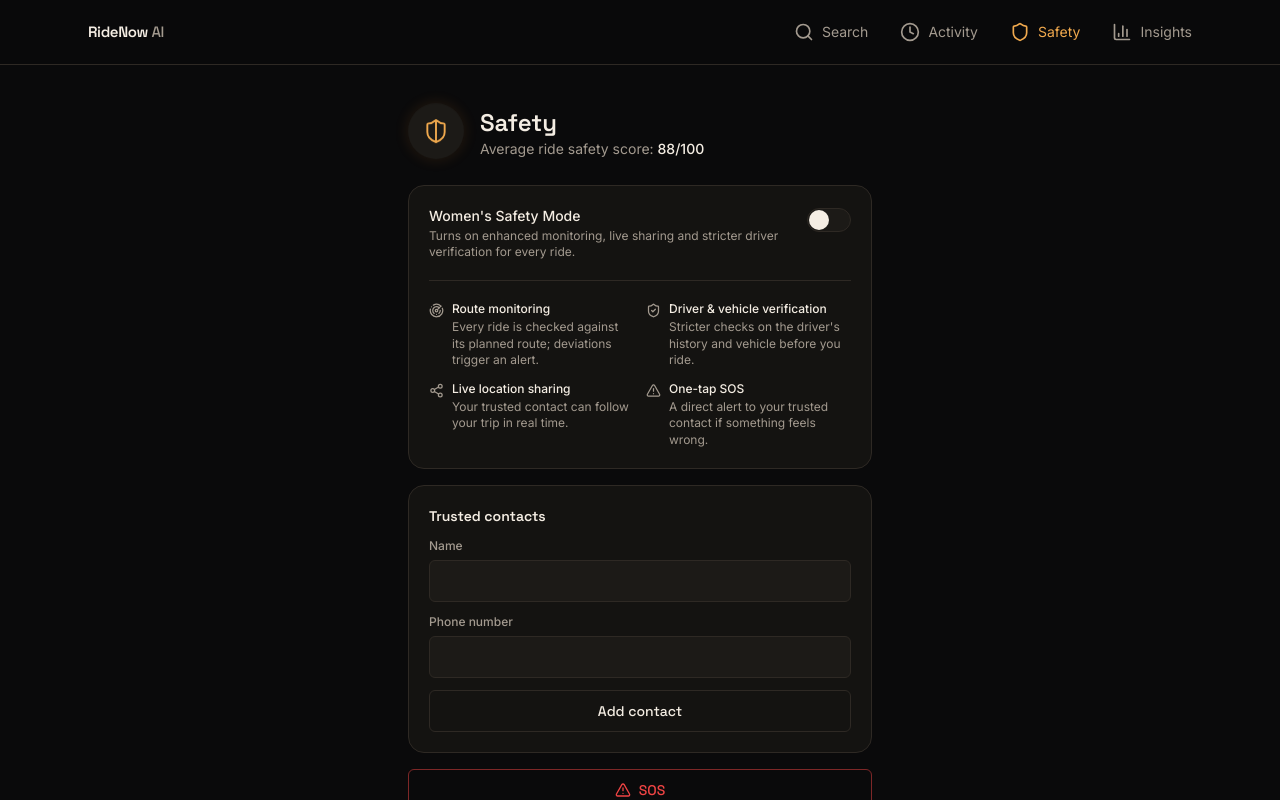
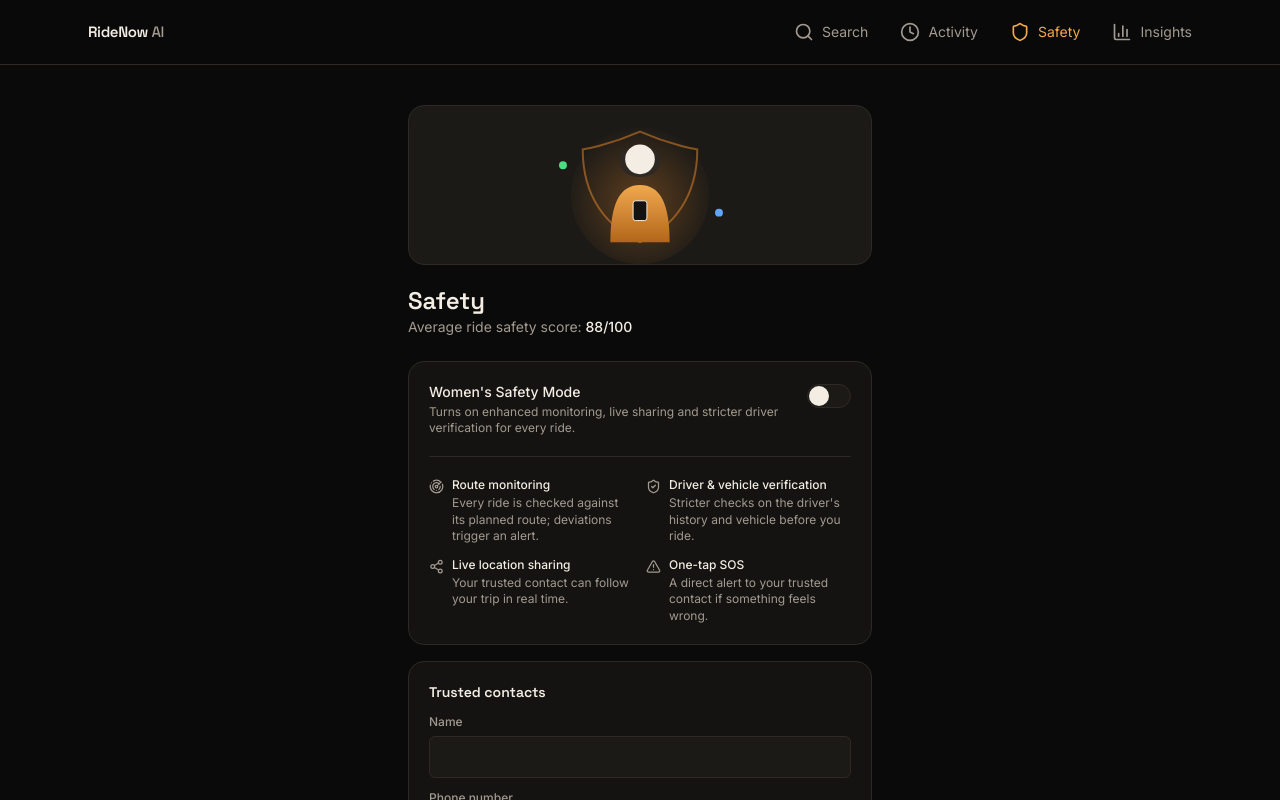
Before and after one commit to Aastha-lilhore/RideNowAI, a React (Vite) app in the folder frontend/: page /safety in a window 1280 px wide. Shown: the top 800 px of the page. Built offline with nearby package versions, Linux system fonts and the light colour scheme.

Commit message:
feat(frontend): vehicle color system, Safety guardian illustration, Insights breakdown

```diff
--- /dev/null
+++ b/frontend/src/components/SafetyGuardianIllustration.jsx
@@ -0,0 +1,54 @@
+/**
+ * Illustrated banner for the Safety tab: a simple flat-vector figure
+ * inside a glowing protective ring, giving Women's Safety Mode a real
+ * visual identity — matching the illustrated-banner pattern already used
+ * on the Dashboard (RideBuddyBanner) and Landing (NightCityScene), rather
+ * than a plain icon.
+ */
+function SafetyGuardianIllustration() {
+  return (
+    <div className="relative h-40 overflow-hidden rounded-2xl border border-border-default bg-bg-card-alt">
+      <svg viewBox="0 0 400 160" className="h-full w-full" role="img" aria-label="Illustration of a protected rider inside a safety shield">
+        <defs>
+          <radialGradient id="guardianGlow" cx="50%" cy="55%" r="55%">
+            <stop offset="0%" stopColor="#d9822b" stopOpacity="0.35" />
+            <stop offset="100%" stopColor="#d9822b" stopOpacity="0" />
+          </radialGradient>
+          <linearGradient id="guardianCoat" x1="0" y1="0" x2="0" y2="1">
+            <stop offset="0%" stopColor="#f0a94e" />
+            <stop offset="100%" stopColor="#b3661a" />
+          </linearGradient>
+        </defs>
+
+        <circle cx="200" cy="90" r="70" fill="url(#guardianGlow)" />
+
+        {/* protective shield ring, drawn behind the figure */}
+        <path
+          d="M200 26 C 232 40, 258 44, 258 44 C 258 92, 234 122, 200 138 C 166 122, 142 92, 142 44 C 142 44, 168 40, 200 26 Z"
+          fill="none"
+          stroke="#d9822b"
+          strokeWidth="2"
+          strokeOpacity="0.55"
+        />
+
+        {/* small orbiting accent dots — success (verified) and info (shared location) */}
+        <circle cx="122" cy="60" r="4" fill="#4ade80" />
+        <circle cx="280" cy="108" r="4" fill="#60a5fa" />
+
+        {/* figure: simple, flat, non-literal silhouette */}
+        <g transform="translate(200,98)">
+          {/* hair */}
+          <path d="M-20 -46 C -22 -60, 22 -60, 20 -46 C 22 -34, 14 -26, 0 -26 C -14 -26, -22 -34, -20 -46 Z" fill="#2e2924" />
+          {/* head */}
+          <circle cx="0" cy="-44" r="15" fill="#f4ede3" />
+          {/* coat / body */}
+          <path d="M-30 40 C -30 0, -20 -18, 0 -18 C 20 -18, 30 0, 30 40 Z" fill="url(#guardianCoat)" />
+          {/* phone held at chest, representing the safety app */}
+          <rect x="-7" y="-2" width="14" height="20" rx="2.5" fill="#141311" stroke="#f4ede3" strokeWidth="1" />
+        </g>
+      </svg>
+    </div>
+  )
+}
+
+export default SafetyGuardianIllustration
--- /dev/null
+++ b/frontend/src/data/vehicleColors.js
@@ -0,0 +1,11 @@
+/**
+ * One color per vehicle type, reused everywhere a vehicle is shown
+ * (Results, Ride Details, Insights' breakdown) so the same type always
+ * reads the same way — not decoration, a real visual category system.
+ */
+export const VEHICLE_COLORS = {
+  bike: { dot: 'bg-info-DEFAULT', text: 'text-info-DEFAULT', bar: 'bg-info-DEFAULT' },
+  auto: { dot: 'bg-success-DEFAULT', text: 'text-success-DEFAULT', bar: 'bg-success-DEFAULT' },
+  sedan: { dot: 'bg-accent-amber', text: 'text-accent-amber-light', bar: 'bg-accent-amber' },
+  suv: { dot: 'bg-warning-DEFAULT', text: 'text-warning-DEFAULT', bar: 'bg-warning-DEFAULT' },
+}
--- a/frontend/src/pages/ResultsPage.jsx
+++ b/frontend/src/pages/ResultsPage.jsx
@@ -1,6 +1,7 @@
 import { useLocation, useNavigate } from 'react-router-dom'
 import { Star, Leaf, Sparkles } from 'lucide-react'
 import Button from '../components/Button.jsx'
+import { VEHICLE_COLORS } from '../data/vehicleColors.js'
 
 /**
  * AI Results (docs/REQUIREMENTS.md -> AI Results). Follows
@@ -67,7 +68,10 @@ function ResultsPage() {
 
               <div className="flex items-start justify-between">
                 <div>
-                  <p className="font-display text-base font-semibold text-text-primary">{ride.vehicleLabel}</p>
+                  <p className="flex items-center gap-1.5 font-display text-base font-semibold text-text-primary">
+                    <span className={`h-2 w-2 rounded-full ${VEHICLE_COLORS[ride.id].dot}`} />
+                    {ride.vehicleLabel}
+                  </p>
                   <p className="mt-0.5 flex items-center gap-1 text-xs text-text-secondary">
                     <Star size={12} className="fill-accent-amber-light text-accent-amber-light" />
                     {ride.driverRating.toFixed(1)} · {ride.capacity} seats
--- a/frontend/src/pages/RideDetailsPage.jsx
+++ b/frontend/src/pages/RideDetailsPage.jsx
@@ -2,6 +2,7 @@ import { useLocation, useNavigate } from 'react-router-dom'
 import { Star, ShieldCheck, Leaf, Clock, MapPin, PhoneCall } from 'lucide-react'
 import Button from '../components/Button.jsx'
 import { getDriverForRide } from '../services/rideService.js'
+import { VEHICLE_COLORS } from '../data/vehicleColors.js'
 
 /**
  * Ride Details (docs/REQUIREMENTS.md -> Ride Details): driver profile,
@@ -66,7 +67,10 @@ function RideDetailsPage() {
 
       {/* Vehicle details */}
       <div className="mt-4 rounded-2xl border border-border-default bg-bg-card p-5">
-        <p className="font-display text-sm font-semibold text-text-primary">{driver.vehicle.model}</p>
+        <p className="flex items-center gap-1.5 font-display text-sm font-semibold text-text-primary">
+          <span className={`h-2 w-2 rounded-full ${VEHICLE_COLORS[ride.id].dot}`} />
+          {driver.vehicle.model}
+        </p>
         <p className="mt-1 text-xs text-text-secondary">
           {driver.vehicle.vehicle_number} · {driver.vehicle.fuel_type} · {driver.vehicle.capacity} seats
         </p>
--- a/frontend/src/pages/SafetyPage.jsx
+++ b/frontend/src/pages/SafetyPage.jsx
@@ -1,9 +1,10 @@
 import { useState } from 'react'
-import { ShieldCheck, ShieldHalf, TriangleAlert, Trash2, Radar, Share2, Star, Plus } from 'lucide-react'
+import { ShieldCheck, TriangleAlert, Trash2, Radar, Share2, Star, Plus } from 'lucide-react'
 import Switch from '../components/Switch.jsx'
 import TextField from '../components/TextField.jsx'
 import Button from '../components/Button.jsx'
 import StatusBadge from '../components/StatusBadge.jsx'
+import SafetyGuardianIllustration from '../components/SafetyGuardianIllustration.jsx'
 import { getRideHistory } from '../services/rideService.js'
 import { SAFETY_FEATURES } from '../data/safetyFeatures.js'
 
@@ -47,14 +48,10 @@ function SafetyPage() {
 
   return (
     <div className="mx-auto max-w-lg px-6 py-10">
-      {/* Header: pulsing shield + real average-safety stat, not an empty banner */}
-      <div className="flex items-center gap-4">
-        <div className="safety-float relative flex h-14 w-14 shrink-0 items-center justify-center">
-          <span className="safety-pulse absolute inset-0 rounded-full bg-accent-amber/35" />
-          <span className="relative flex h-14 w-14 items-center justify-center rounded-full bg-bg-card-alt">
-            <ShieldHalf size={26} className="text-accent-amber-light" strokeWidth={1.75} />
-          </span>
-        </div>
+      <SafetyGuardianIllustration />
+
+      {/* Header: title + real average-safety stat, not an empty banner */}
+      <div className="mt-5 flex items-center gap-4">
         <div>
           <h1 className="font-display text-2xl font-semibold text-text-primary">Safety</h1>
           <p className="text-sm text-text-secondary">
```
Also changed, not shown: frontend/src/pages/InsightsPage.jsx (+57 -0 lines).
